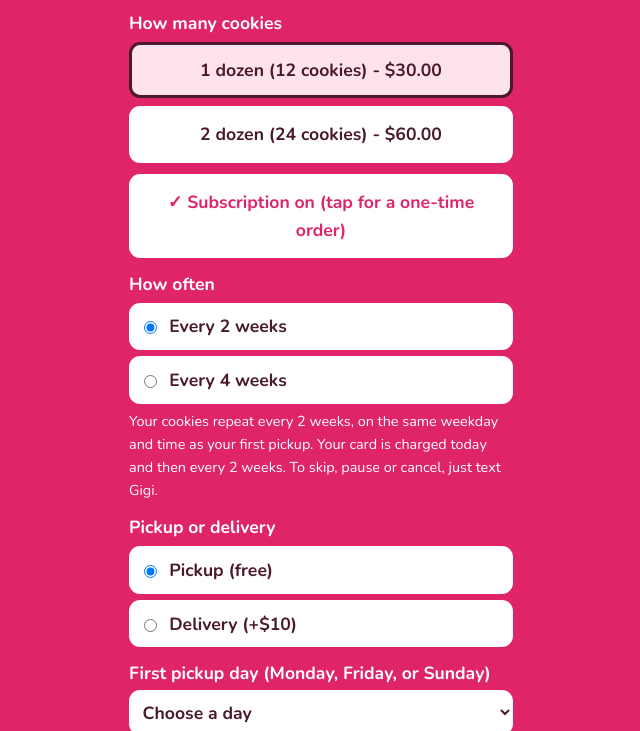
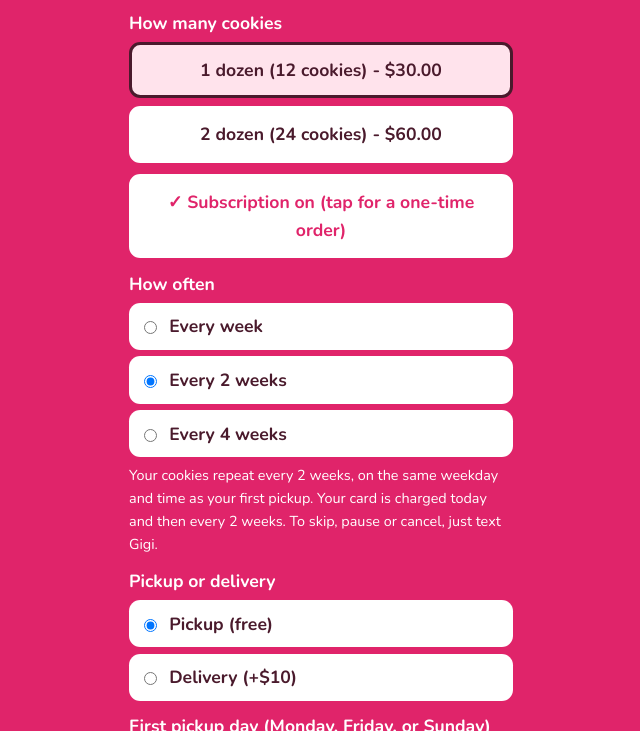
Before and after one commit to gigiscookies/gigis-cookies, a plain HTML site: page index.html in a window 1280 px wide. Both pictures are taken after a click on the button "Subscribe and get cookies on repeat". Shown: the part 1597-2328 px from the top of the page, without its empty margins (319-959 px from the left). Drawn offline with nearby package versions, Linux system fonts and the light colour scheme.

Commit message:
Add an every-week subscription option
Adds 4 more blank Stripe links (12 in total).

```diff
--- a/index.html
+++ b/index.html
@@ -154,6 +154,7 @@ footer { text-align: center; padding: 1.5rem; font-size: .95rem; }
            button; tapping it again switches back. SHOW_SUBSCRIPTION in the script hides it entirely. -->
       <button type="button" class="osub" id="osubbtn" aria-pressed="false" aria-controls="osubpanel">Subscribe and get cookies on repeat</button>
       <fieldset class="ofs" id="osubpanel" hidden><legend>How often</legend>
+        <label class="orad"><input type="radio" name="ofreq" value="1"> Every week</label>
         <label class="orad"><input type="radio" name="ofreq" value="2" checked> Every 2 weeks</label>
         <label class="orad"><input type="radio" name="ofreq" value="4"> Every 4 weeks</label>
         <div class="ofreqnote" id="ofreqnote"></div>
@@ -202,13 +203,17 @@ footer { text-align: center; padding: 1.5rem; font-size: .95rem; }
   };
 
   // Subscriptions: TO DO IN STRIPE, then paste the links here.
-  // Each "" needs a Stripe payment link for a RECURRING price that bills every 2 or every 4 weeks.
+  // Each "" needs a Stripe payment link for a RECURRING price that bills every week, every 2 weeks or every 4 weeks.
   // The amount must match the price list (plus the delivery fee for the delivery links), and each
   // link should send the customer back to this site with ?paid=1 after paying, like the links above.
   // While a link is still "", choosing that subscription shows "Subscriptions aren't open yet"
   // instead of taking payment. The sizes listed here are the only ones offered as a subscription.
   var SUBSCRIPTION_LINKS = {
-    2: {                                   // every 2 weeks
+    1: {                                   // every week
+      pickup:   { 12: "", 24: "" },
+      delivery: { 12: "", 24: "" }
+    },
+    2: {                                  // every 2 weeks
       pickup:   { 12: "", 24: "" },
       delivery: { 12: "", 24: "" }
     },
@@ -264,8 +269,8 @@ footer { text-align: center; padding: 1.5rem; font-size: .95rem; }
   // Subscriptions
   var subBtn = byId("osubbtn");
   function isRepeat() { return subBtn.getAttribute("aria-pressed") === "true"; }
-  function frequency() { return document.querySelector('input[name="ofreq"]:checked').value; }  // weeks: "2" or "4"
-  function repeatText() { return "every " + frequency() + " weeks"; }
+  function frequency() { return document.querySelector('input[name="ofreq"]:checked').value; }  // weeks: "1", "2" or "4"
+  function repeatText() { return frequency() === "1" ? "every week" : "every " + frequency() + " weeks"; }
   function subscriptionSizes() { return Object.keys((SUBSCRIPTION_LINKS[frequency()] || {})[method()] || {}); }
   function payLink() {
     if (!isRepeat()) return LINKS[method()][size];
@@ -440,7 +445,7 @@ footer { text-align: center; padding: 1.5rem; font-size: .95rem; }
     byId("hmeth").value = method();
     byId("htotal").value = money(orderTotal());
     byId("hmsg").value = message;
-    byId("hfreq").value = isRepeat() ? "Every " + frequency() + " weeks" : "One time";
+    byId("hfreq").value = isRepeat() ? repeatText().replace("e", "E") : "One time";
     var body = new URLSearchParams(new FormData(form));
     if (!(navigator.sendBeacon && navigator.sendBeacon("/", body))) {
       try {
```
Also changed, not shown: README.md.
